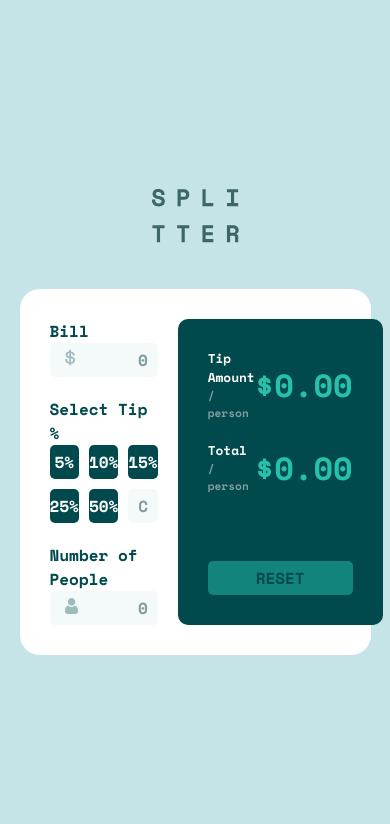
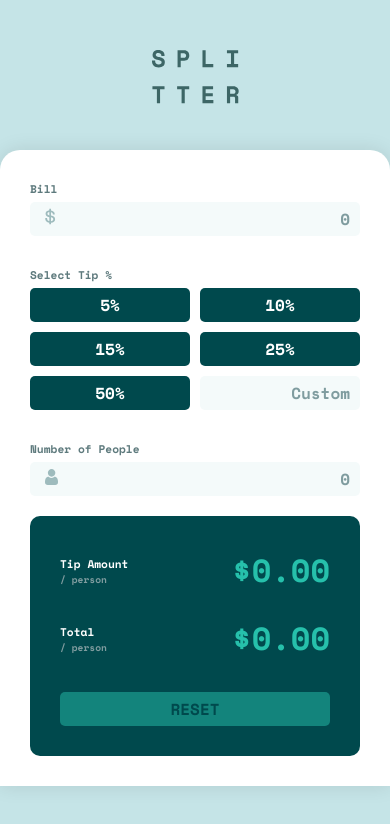
Before and after one commit to ccostafrias/projeto-fe-mentor, a plain HTML site: page level-junior/tip-calculator-app/index.html in a window 390 px wide. Both pictures are taken after a click on the button "Reset". Drawn offline with nearby package versions, Linux system fonts and the light colour scheme.

Commit message:
Finalizando "tip-calculator"

```diff
--- a/level-junior/tip-calculator-app/index.html
+++ b/level-junior/tip-calculator-app/index.html
@@ -7,38 +7,43 @@
   <link rel="stylesheet" href="style.css">
   <title>Frontend Mentor | Tip calculator app</title>
 </head>
-<body>
+<body onload="addListenerRadio()">
   <div id="body-content">
     <header>
       <img src="./images/logo.svg" alt="">
     </header>
     <section>
       <article id="left-content">
-        <div id="bill-wrapper">
-          <label for="payment-bill">Bill</label>
-          <div id="payment-bill-wrapper" class="input-number-wrapper"><input class="input-number" type="number" name="payment-bill" placeholder="0"></div>
+        <div class="content-wrapper" id="bill-wrapper">
+          <div class="label-wrapper">
+            <label class="label-title" for="payment-bill">Bill</label>
+            <p class="warning-advice">Can't be zero</p>
+          </div>
+          <div id="payment-bill-wrapper" class="input-number-wrapper">
+            <input id ="payment-bill" class="input-number" type="number" name="payment-bill" placeholder="0">
+          </div>
         </div>
-        <div id="tipSelect-wrapper">
-          <label for="tipSelect">Select Tip %</label>
+        <div class="content-wrapper" id="tipSelect-wrapper">
+          <label class="label-title" for="tipSelect">Select Tip %</label>
           <div id="tip-buttons-wrapper">
             <label for="tip-radio-1" class="tip-buttons">
+              <p>5%</p>
               <input class="input-radio" type="radio" name="tip-radio" id="tip-radio-1">
-              5%
             </label>
             <label for="tip-radio-2" class="tip-buttons">
-              10%
+              <p>10%</p>
               <input class="input-radio" type="radio" name="tip-radio" id="tip-radio-2">
             </label>
             <label for="tip-radio-3" class="tip-buttons">
-              15%
+              <p>15%</p>
               <input class="input-radio" type="radio" name="tip-radio" id="tip-radio-3">
             </label>
             <label for="tip-radio-4" class="tip-buttons">
-              25%
+              <p>25%</p>
               <input class="input-radio" type="radio" name="tip-radio" id="tip-radio-4">
             </label>
             <label for="tip-radio-5" class="tip-buttons">
-              50%
+              <p>50%</p>
               <input class="input-radio" type="radio" name="tip-radio" id="tip-radio-5">
             </label>
             <div>
@@ -47,9 +52,14 @@
             </div>
           </div>
         </div>
-        <div id="peopleNum-wrapper">
-          <label for="payment-people">Number of People</label>
-          <div id="payment-people-wrapper" class="input-number-wrapper"><input class="input-number" type="number" name="payment-people" id="payment-people" placeholder="0"></div>
+        <div class="content-wrapper" id="peopleNum-wrapper">
+          <div class="label-wrapper">
+            <label class="label-title" for="payment-people">Number of People</label>
+            <p class="warning-advice">Can't be zero</p>
+          </div>
+          <div id="payment-people-wrapper" class="input-number-wrapper">
+            <input id="payment-people" class="input-number" type="number" name="payment-people" placeholder="0">
+          </div>
         </div>
       </article>
       <article id="right-content">
@@ -59,20 +69,21 @@
               <p>Tip Amount</p>
               <p>/ person</p>
             </div>
-            <p class="tip-value">$0.00</p>
+            <p id="tip-person" class="tip-value">$0.00</p>
           </div>
           <div class="tip-content">
             <div class="tip-wrapper">
               <p>Total</p>
               <p>/ person</p>
             </div>
-            <p class="tip-value">$0.00</p>
+            <p id="total-person" class="tip-value">$0.00</p>
           </div>
         </div>
-        <input class="button" type="button" value="Reset">
+        <input class="button" type="button" value="Reset" onclick="reset()">
       </article>
     </section>
     <script src="script.js"></script>
   </div>
+  <script src="script.js"></script>
 </body>
 </html>
--- a/level-junior/tip-calculator-app/script.js
+++ b/level-junior/tip-calculator-app/script.js
@@ -0,0 +1,105 @@
+const buttonReset = document.querySelectorAll("input[type=button]")[0]
+const paymentBill = document.getElementById("payment-bill")
+const paymentPeople = document.getElementById("payment-people")
+const tipPerson = document.getElementById("tip-person")
+const totalPerson = document.getElementById("total-person")
+const radioElements = document.querySelectorAll(".input-radio")
+let tipValue = ''
+let billValue = ''
+let peopleValue = ''
+let tipPersonValue = ''
+let billPersonValue = ''
+
+function addListenerRadio(){
+    /*Adicionando listenerEvent para os 'tip-buttons'*/
+    for (let i = 0; i < radioElements.length; i++) {
+        if (i != 5){
+            radioElements[i].addEventListener("change", function(){
+                tipValue = radioElements[i].parentElement.children[0].textContent.slice(0, -1)
+                changeDisplay()
+            })
+        }else{
+            radioElements[5].parentElement.children[0].addEventListener("keyup", function(){
+                tipValue = pickInputValue(radioElements[5].parentElement.children[0])
+                changeDisplay()
+            })
+            radioElements[5].parentElement.children[0].addEventListener("focus", function(){
+                tipValue = pickInputValue(radioElements[5].parentElement.children[0])
+                changeDisplay()
+            })
+        }
+
+    }
+    /*Adicionando listenerEvent para o 'payment-bill'*/
+    paymentBill.addEventListener("keyup", function(){
+        billValue = paymentBill.value
+        changeDisplay()
+    })
+    /*Adicionando listenerEvent para o 'payment-people'*/
+    paymentPeople.addEventListener("keyup", function(){
+        peopleValue = paymentPeople.value
+        changeDisplay()
+    })
+
+}
+
+function pickInputValue(element){
+    return element.value
+}
+
+function changeDisplay(){
+    if (peopleValue == '0' || billValue == '0'){
+        if (peopleValue == '0'){
+            document.querySelectorAll(".warning-advice")[1].classList.add("active")
+            blockButton()
+        }else{
+            document.querySelectorAll(".warning-advice")[1].classList.remove("active")
+        }
+        if (billValue == '0'){
+            document.querySelectorAll(".warning-advice")[0].classList.add("active")
+            blockButton()
+        }else{
+            document.querySelectorAll(".warning-advice")[0].classList.remove("active")
+        }
+    }else{
+        document.querySelectorAll(".warning-advice")[0].classList.remove("active")
+        document.querySelectorAll(".warning-advice")[1].classList.remove("active")
+        if (tipValue != '' &&  billValue != '' && peopleValue != ''){
+            buttonReset.style.opacity = 1
+            buttonReset.style.cursor = "pointer"
+            tipPersonValue = Number((billValue * (tipValue/100)) / peopleValue)
+            billPersonValue = Number(billValue / peopleValue)
+            tipPerson.textContent = "$" + tipPersonValue.toFixed(2)
+            totalPerson.textContent = "$" + (tipPersonValue + billPersonValue).toFixed(2)
+
+        }else{
+            blockButton()
+        }
+    }
+}
+
+function reset(){
+    if (buttonReset.style.cursor != "not-allowed"){
+        for (let i = 0; i < radioElements.length; i++) {
+            radioElements[i].checked = false
+            if (i == 5){
+                radioElements[5].parentElement.children[0].value = ''
+            }
+        }
+        document.getElementById("payment-bill").value = ''
+        document.getElementById("payment-people").value = ''
+        blockButton()
+        tipValue = ''
+        billValue = ''
+        peopleValue = ''
+        tipPersonValue = ''
+        billPersonValue = ''
+    }
+}
+
+function blockButton(){
+    buttonReset.style.opacity = .5
+    buttonReset.style.cursor = "not-allowed"
+    tipPerson.textContent = "$0.00"
+    totalPerson.textContent = "$0.00"
+}
--- a/level-junior/tip-calculator-app/style.css
+++ b/level-junior/tip-calculator-app/style.css
@@ -6,6 +6,7 @@
     box-sizing: border-box;
 }
 :root{
+    --color-red: hsl(0, 100%, 37%);
     --color-white: hsl(0, 0%, 100%);
     --color-cyan: hsl(172, 67%, 45%);
     --color-cyan-dark: hsl(183, 100%, 15%);
@@ -13,14 +14,15 @@
     --color-cyan-grayish-dark: hsl(186, 14%, 43%);
     --color-cyan-grayish-light-1: hsl(185, 41%, 84%);
     --color-cyan-grayish-light-2: hsl(189, 41%, 97%);
+    --color-black-shadow: rgb(0, 0, 0, .1);
 
     --font-main: 'Space Mono', monospace;
 
     /*Font size (form inputs): 24px*/
     --fs-xl: 2rem;
     --fs-600: 1rem;
-    --fs-500: 0.8rem;
-    --fs-400: 0.7rem;
+    --fs-500: 0.7rem;
+    --fs-400: 0.6rem;
 
 }
 a{
@@ -69,8 +71,9 @@ section{
     background-color: var(--color-white);
     padding: 30px;
     border-radius: 20px;
-    max-width: 600px;
-    width: 90%;
+    max-width: 650px;
+    width: 95%;
+    box-shadow: 0px 0px 20px 0px var(--color-black-shadow);
 }
 section > *{
     flex: 1;
@@ -79,7 +82,7 @@ section > *{
     display: flex;
     flex-direction: column;
     justify-content: center;
-    gap: 20px;
+    gap: 30px;
 }
 .input-number-wrapper{
     display: flex;
@@ -106,6 +109,33 @@ input.input-number{
 input.input-radio{
     display: none;
 }
+.content-wrapper{
+    display: flex;
+    flex-direction: column;
+    gap: 5px;
+}
+.content-wrapper:has(.warning-advice.active) .input-number{
+    outline: 2px solid var(--color-red);
+}
+.label-wrapper{
+    display: flex;
+    flex-direction: row;
+    justify-content: space-between;
+    align-items: center;
+}
+.warning-advice{
+    display: none;
+    opacity: .5;
+    color: var(--color-red);
+    font-size: var(--fs-500);
+}
+.warning-advice.active{
+    display: block;
+}
+.label-title{
+    color: var(--color-cyan-grayish-dark);
+    font-size: var(--fs-500);
+}
 label:has(input.input-radio:checked){
     background-color: var(--color-cyan);
     color: var(--color-cyan-dark);
@@ -131,9 +161,12 @@ label:has(input.input-radio:checked){
     display: flex;
     justify-content: center;
     align-items: center;
+    padding: 0 10px;
     border-radius: 5px;
     font-size: var(--fs-600);
     background-color: var(--color-cyan-dark);
+}
+.tip-buttons :first-child{
     color: var(--color-white);
 }
 #payment-people-wrapper::before{
@@ -143,6 +176,7 @@ label:has(input.input-radio:checked){
     display: flex;
     flex-direction: column;
     justify-content: space-between;
+    gap: 30px;
     background-color: var(--color-cyan-dark);
     padding: 30px;
     border-radius: 10px;
@@ -179,3 +213,19 @@ label:has(input.input-radio:checked){
     text-transform: uppercase;
     opacity: .5;
 }
+
+@media (max-width: 550px){
+    #body-content{
+        margin-top: 50px;
+        height: 100%;
+    }
+    section{
+        width: 100%;
+        flex-direction: column;
+        border-radius: 20px 20px 0 0;
+    }
+    #tip-buttons-wrapper{
+        grid-template-rows: repeat(3, 1fr);
+        grid-template-columns: repeat(2, 1fr);
+    }
+}
```
